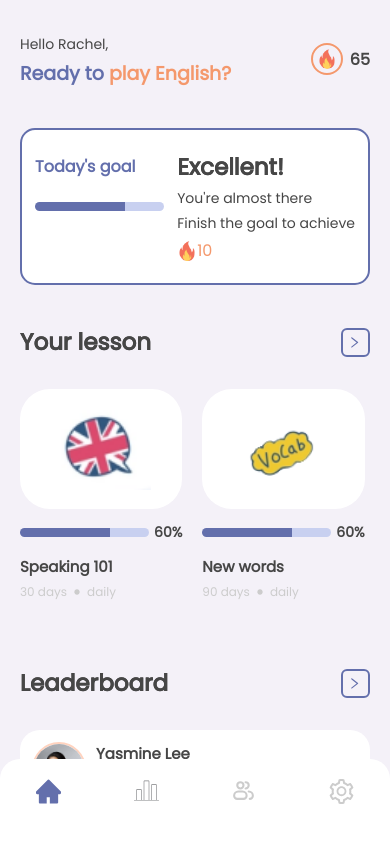
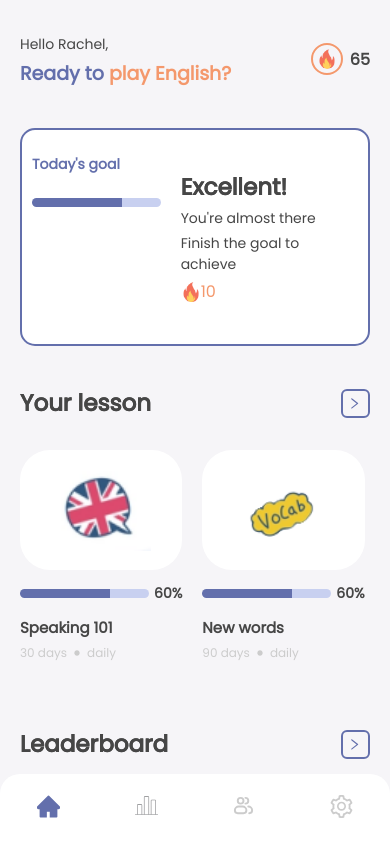
Before and after one commit to ty-codes/Dualingua, a React (Create React App) app: page / in a window 390 px wide. Built offline with nearby package versions, Linux system fonts and the light colour scheme.

Commit message:
Add files via upload

```diff
--- a/src/App.css
+++ b/src/App.css
@@ -13,8 +13,8 @@
     /* #ff9563  #f4986c*/
     --scSecondaryColor: #ffd3bf;
     /* #ffd3bf rgba(255,149,99,255),  #fed3bd */
-    --background: #f4f1f8;
-    /*  #fbf0ff  #f6f8fe, #fcf4ff #e6d7ff #ece4f8*/
+    --background: #f6f5f8;
+    /* #f6f5f8   #f4f1f8  #f6f8fe, #fcf4ff #e6d7ff #ece4f8*/
     --black: #464646;
 }
 
@@ -207,21 +207,27 @@ input[type="range"] {
 #notification {
     border: 2px solid var(--primaryColor);
     border-radius: 15px;
-    padding: 20px 30px;
+    padding: 20px;
     display: flex;
     background: var(--white);
     justify-content: space-between;
+    gap: 20px;
+    min-height: 170px;
 }
 
 #notification .header {
     color: var(--primaryColor);
-    font-size: 16px;
+    font-size: 14px;
     font-weight: 600;
 }
 
 #notification span {
     display: flex;
     align-items: center;
+}
+
+#notification .text {
+    padding: 20px 0;
 }
 
 
@@ -426,12 +432,11 @@ footer {
     display: flex;
     justify-content: space-around;
     align-items: center;
-    padding-bottom: 15px;
 }
 
 footer svg {
-    width: 25px;
-    height: 25px;
+    width: 23px;
+    height: 23px;
 }
 
 footer .outlined {
@@ -444,7 +449,8 @@ footer .filled {
 
 @media (max-width: 430px) {
     .skill {
-        width: 100%;
+        width: 90%;
+        margin: auto auto 1em auto
     }
 
     h2 {
@@ -464,7 +470,7 @@ footer .filled {
     }
 
     #notification {
-        padding: 20px 13px;
+        padding: 20px 10px;
     }
 
     .subtitle {
```
